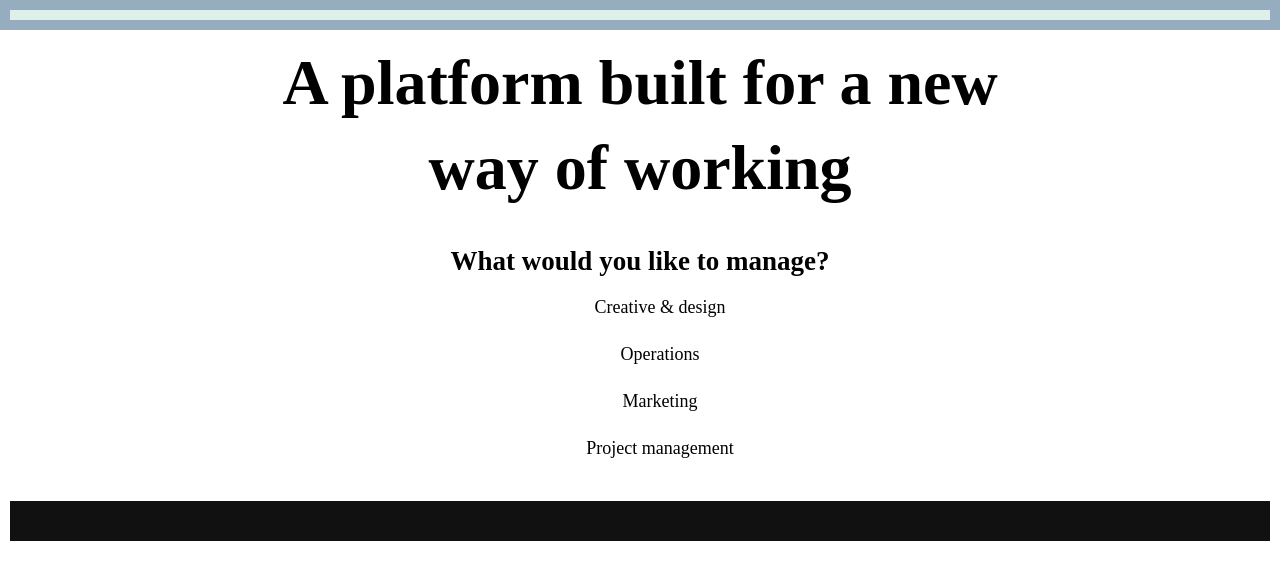
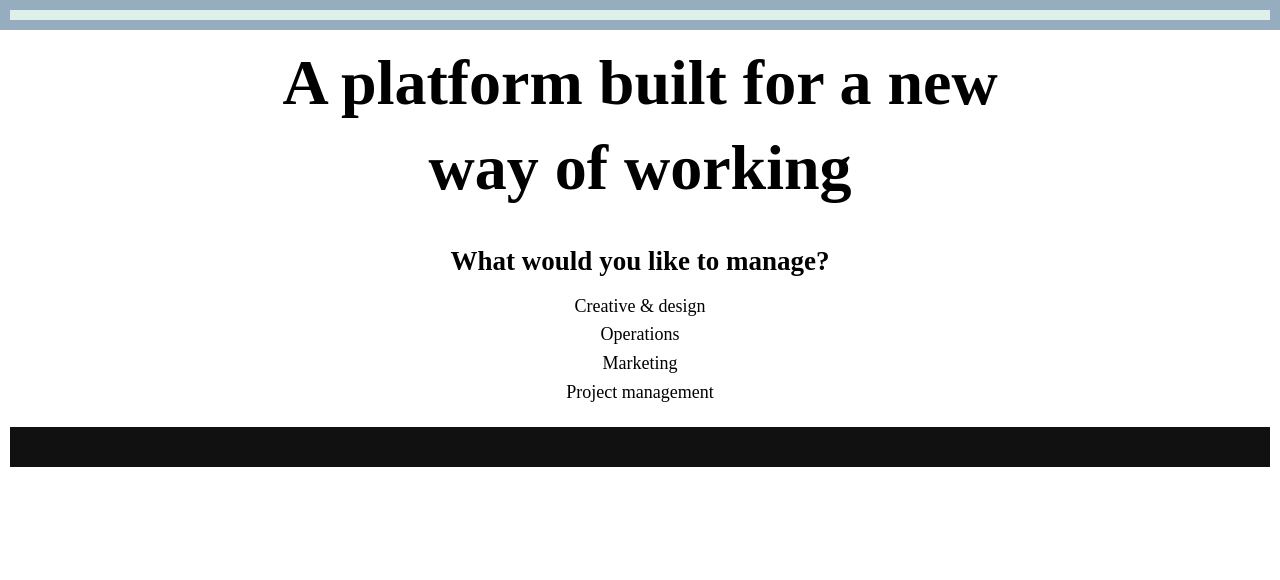
Before and after one commit to NoamSaar/Myday-frontend, a React (Vite) app: page / in a window 1280 px wide. Shown: the top 580 px of the page. Built offline with nearby package versions, Linux system fonts and the light colour scheme; a web font is replaced by a local one.

Commit message:
Refactor squares in home page

```diff
--- a/src/assets/styles/basics/_helpers.scss
+++ b/src/assets/styles/basics/_helpers.scss
@@ -66,4 +66,6 @@
 
 .clean-list {
     list-style-type: none;
+    margin: 0;
+    padding: 0;
 }
--- a/src/assets/styles/cmps/_squere-preview.scss
+++ /dev/null
@@ -1 +0,0 @@
-.squere-preview {}
--- a/src/assets/styles/main.scss
+++ b/src/assets/styles/main.scss
@@ -21,4 +21,3 @@
 @import "cmps/app-header";
 @import "cmps/app-footer";
 @import "cmps/user-msg";
-@import "cmps/squere-preview";
--- a/src/cmps/HomeHero.jsx
+++ b/src/cmps/HomeHero.jsx
@@ -1,7 +1,6 @@
-import { SquerePreviewList } from "./SquerePreviewList.jsx";
 
 export function HomeHero() {
-    const squeres = [
+    const squares = [
         { txt: 'Creative & design' },
         { txt: 'Operations' },
         { txt: 'Marketing' },
@@ -17,7 +16,12 @@ export function HomeHero() {
                 <h2>What would you like to manage?</h2>
             </div>
 
-            <SquerePreviewList squeres={squeres} />
+            <ul className="clean-list squares-list">
+
+                {squares.map((square, idx) => {
+                    return <li key={idx}>{square.txt}</li>
+                })}
+            </ul>
 
         </div>
     )
--- a/src/cmps/SquerePreview.jsx
+++ /dev/null
@@ -1,10 +0,0 @@
-
-export function SquerePreview({ img, txt }) {
-    return (
-        <div className="squere-preview">
-            {img && <img src={img} />}
-            {txt && <p>{txt}</p>}
-
-        </div>
-    )
-}
--- a/src/cmps/SquerePreviewList.jsx
+++ /dev/null
@@ -1,14 +0,0 @@
-import { SquerePreview } from "./SquerePreview"
-
-
-export function SquerePreviewList({ squeres }) {
-    return (
-        <ul className='clean-list'>
-            {squeres.map((squere, idx) => {
-                return <li key={idx}>
-                    <SquerePreview txt={squere.txt} img={squere.img} />
-                </li>
-            })}
-        </ul>
-    )
-}
```
